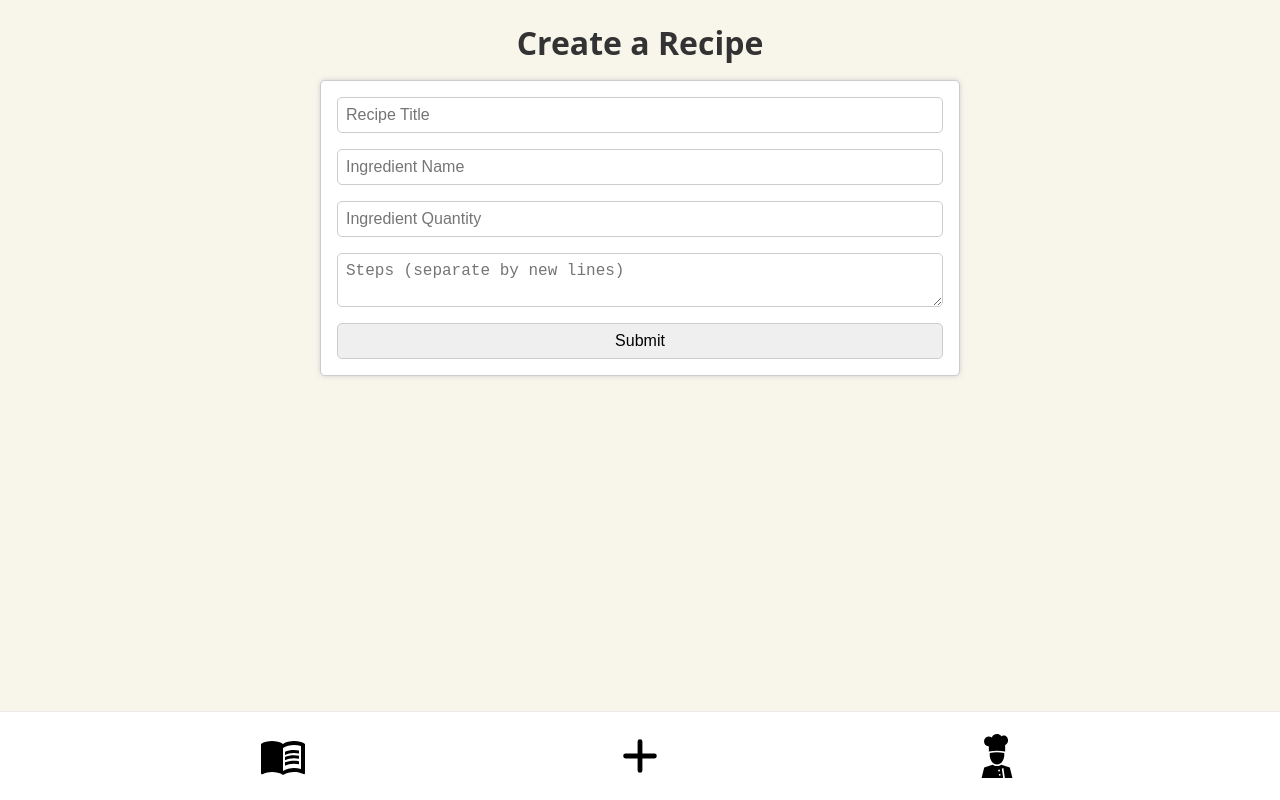
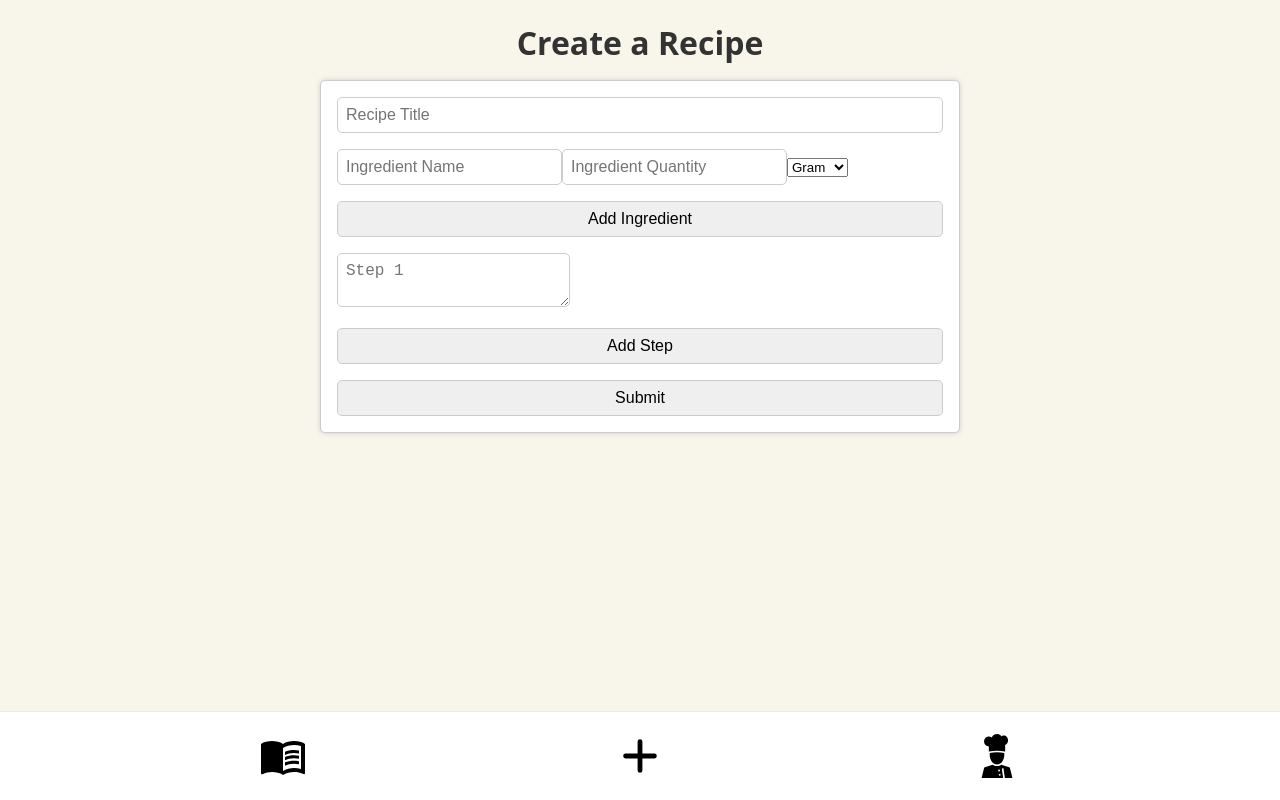
Before and after one commit to Leviron/Capstone-project, a Next.js app: page /create in a window 1280 px wide. Built offline with nearby package versions, Linux system fonts and the light colour scheme.

Commit message:
updated edit form

```diff
--- a/components/Form/index.js
+++ b/components/Form/index.js
@@ -1,79 +1,62 @@
-// import { FormContainer, FormButton } from "./styles-form";
-// import { Heading } from "./styles-form";
-// import { useRouter } from "next/router";
-
-// export default function CreateRecipe() {
-//   const router = useRouter();
-
-//   const handleSubmit = async (event) => {
-//     event.preventDefault();
-//     const formData = new FormData(event.target);
-//     const recipe = Object.fromEntries(formData);
-
-//     try {
-//       const response = await fetch(`/api/recipes`, {
-//         method: "POST",
-//         body: JSON.stringify(recipe),
-//         headers: {
-//           "Content-Type": "application/json",
-//         },
-//       });
-//       if (!response.ok) {
-//         window.alert("Problem creating the recipe!");
-//         return;
-//       }
-//       event.target.reset();
-//       router.push("/");
-//     } catch (error) {
-//       window.alert("Problem creating the recipe!");
-//     }
-//   };
-
-//   return (
-//     <>
-//       <Heading>Create a Recipe</Heading>
-//       <FormContainer onSubmit={handleSubmit}>
-//         <input type="text" name="name" placeholder="Recipe Title" required />
-//         <input type="text" name="ingredients" placeholder="Ingredient Name" />
-//         <input
-//           type="number"
-//           name="ingredients"
-//           placeholder="Ingredient Quantity"
-//         />
-//         <textarea
-//           name="steps"
-//           placeholder="Steps (separate by new lines)"
-//         ></textarea>
-
-//         <FormButton>Submit </FormButton>
-//       </FormContainer>{" "}
-//     </>
-//   );
-// }
-import { FormContainer, FormButton } from "./styles-form";
+import { FormContainer, FormButton, AddButton } from "./styles-form";
 import { Heading } from "./styles-form";
 import { useRouter } from "next/router";
 import { useState } from "react";
 
 export default function CreateRecipe() {
   const router = useRouter();
+  const [ingredientFields, setIngredientFields] = useState([
+    { name: "", quantity: "", unit: "gram" },
+  ]);
   const [name, setName] = useState("");
-  const [ingredientName, setIngredientName] = useState("");
-  const [ingredientQuantity, setIngredientQuantity] = useState("");
-  const [steps, setSteps] = useState("");
+  const [steps, setSteps] = useState([""]);
+
+  const handleAddIngredient = () => {
+    setIngredientFields([
+      ...ingredientFields,
+      { name: "", quantity: "", unit: "gram" },
+    ]);
+  };
+
+  const handleIngredientChange = (index, field, value) => {
+    const updatedFields = [...ingredientFields];
+    updatedFields[index][field] = value;
+    setIngredientFields(updatedFields);
+  };
+
+  const handleRemoveIngredient = (index) => {
+    const updatedFields = [...ingredientFields];
+    updatedFields.splice(index, 1);
+    setIngredientFields(updatedFields);
+  };
+
+  const handleAddStep = () => {
+    setSteps([...steps, ""]);
+  };
+
+  const handleStepChange = (index, value) => {
+    const updatedSteps = [...steps];
+    updatedSteps[index] = value;
+    setSteps(updatedSteps);
+  };
+
+  const handleRemoveStep = (index) => {
+    const updatedSteps = [...steps];
+    updatedSteps.splice(index, 1);
+    setSteps(updatedSteps);
+  };
 
   const handleSubmit = async (event) => {
     event.preventDefault();
 
     const recipe = {
       name: name,
-      ingredients: [
-        {
-          name: ingredientName,
-          quantity: ingredientQuantity,
-        },
-      ],
-      steps: steps.split("\n"),
+      ingredients: ingredientFields.map((field) => ({
+        name: field.name,
+        quantity: field.quantity,
+        type: field.unit,
+      })),
+      steps: steps,
     };
 
     try {
@@ -91,9 +74,8 @@ export default function CreateRecipe() {
       }
 
       setName("");
-      setIngredientName("");
-      setIngredientQuantity("");
-      setSteps("");
+      setIngredientFields([{ name: "", quantity: "", unit: "gram" }]);
+      setSteps([""]);
       router.push("/");
     } catch (error) {
       window.alert("Problem creating the recipe!");
@@ -112,29 +94,75 @@ export default function CreateRecipe() {
           onChange={(e) => setName(e.target.value)}
           required
         />
+
+        {ingredientFields.map((field, index) => (
+          <div key={index}>
             <input
               type="text"
-          name="ingredientName"
+              name={`ingredientName${index}`}
               placeholder="Ingredient Name"
-          value={ingredientName}
-          onChange={(e) => setIngredientName(e.target.value)}
+              value={field.name}
+              onChange={(e) =>
+                handleIngredientChange(index, "name", e.target.value)
+              }
             />
             <input
               type="number"
-          name="ingredientQuantity"
+              name={`ingredients.quantity${index}`}
               placeholder="Ingredient Quantity"
-          value={ingredientQuantity}
-          onChange={(e) => setIngredientQuantity(e.target.value)}
+              value={field.quantity}
+              onChange={(e) =>
+                handleIngredientChange(index, "quantity", e.target.value)
+              }
             />
+            <select
+              name={`ingredients.name${index}`}
+              value={field.unit}
+              onChange={(e) =>
+                handleIngredientChange(index, "unit", e.target.value)
+              }
+            >
+              <option value="gram">Gram</option>
+              <option value="pound">Pound</option>
+              <option value="cup">Cup</option>
+            </select>
+            {index > 0 && (
+              <button
+                type="button"
+                onClick={() => handleRemoveIngredient(index)}
+              >
+                Remove Ingredient
+              </button>
+            )}
+          </div>
+        ))}
+
+        <AddButton type="button" onClick={handleAddIngredient}>
+          Add Ingredient
+        </AddButton>
+
+        {steps.map((step, index) => (
+          <div key={index}>
             <textarea
-          name="steps"
-          placeholder="Steps (separate by new lines)"
-          value={steps}
-          onChange={(e) => setSteps(e.target.value)}
-        ></textarea>
+              name={`step${index}`}
+              placeholder={`Step ${index + 1}`}
+              value={step}
+              onChange={(e) => handleStepChange(index, e.target.value)}
+            />
+            {index > 0 && (
+              <button type="button" onClick={() => handleRemoveStep(index)}>
+                Remove Step
+              </button>
+            )}
+          </div>
+        ))}
 
-        <FormButton>Submit </FormButton>
-      </FormContainer>{" "}
+        <AddButton type="button" onClick={handleAddStep}>
+          Add Step
+        </AddButton>
+
+        <FormButton>Submit</FormButton>
+      </FormContainer>
     </>
   );
 }
--- a/components/Form/styles-form.js
+++ b/components/Form/styles-form.js
@@ -44,4 +44,11 @@ export const FormButton = styled.button`
   cursor: pointer;
 `;
 
-export const AddButton = styled.button``;
+export const AddButton = styled.button`
+  padding: 0.5rem;
+  border: 1px solid #ccc;
+  border-radius: 5px;
+  font-size: 1rem;
+  cursor: pointer;
+  margin-bottom: 1rem;
+`;
--- a/components/Main/Card.js
+++ b/components/Main/Card.js
@@ -160,9 +160,7 @@ export default function MainPage() {
                   {recipe.likes} <LikeIcon />
                 </LikeButton>
                 <FavoriteButton onClick={() => handleFavorite(recipe)}>
-                  {recipe.isFavorite
-                    ? "Remove from Favorites"
-                    : "Add to Favorites"}
+                  {recipe.isFavorite ? "Remove Favorite" : "Add Favorite"}
                   <FavoriteIcon />
                 </FavoriteButton>
               </ButtonContainer>
--- a/pages/moredetails/[id].js
+++ b/pages/moredetails/[id].js
@@ -39,7 +39,7 @@ export default function MoreDetails() {
               <ul>
                 {recipe.ingredients.map((ingredient, index) => (
                   <li key={index}>
-                    {ingredient.quantity} {ingredient.name} - {ingredient.type}
+                    {ingredient.name} {ingredient.quantity} {ingredient.type}
                   </li>
                 ))}
               </ul>
```
Lines whose indentation alone changed are shown as unchanged.
